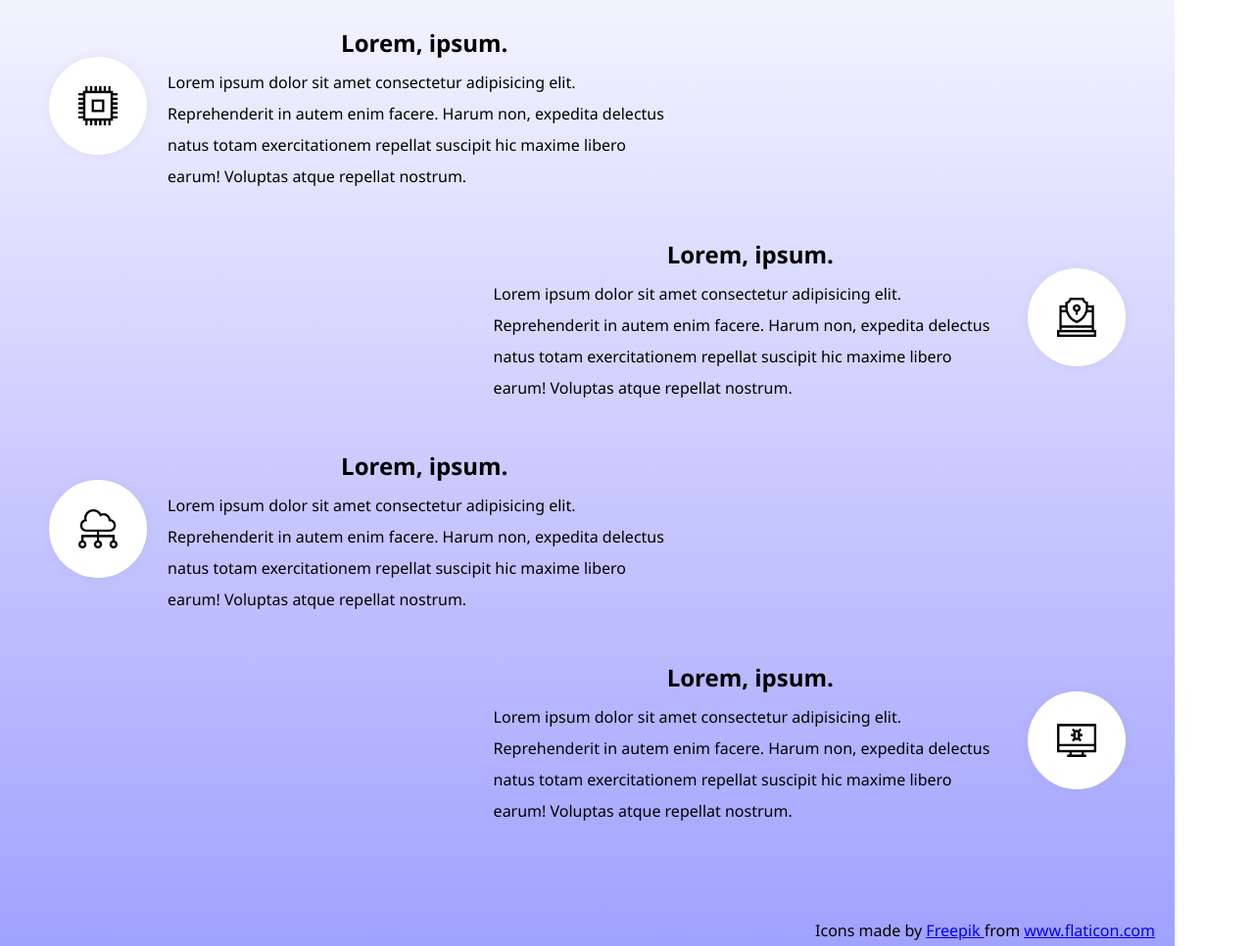
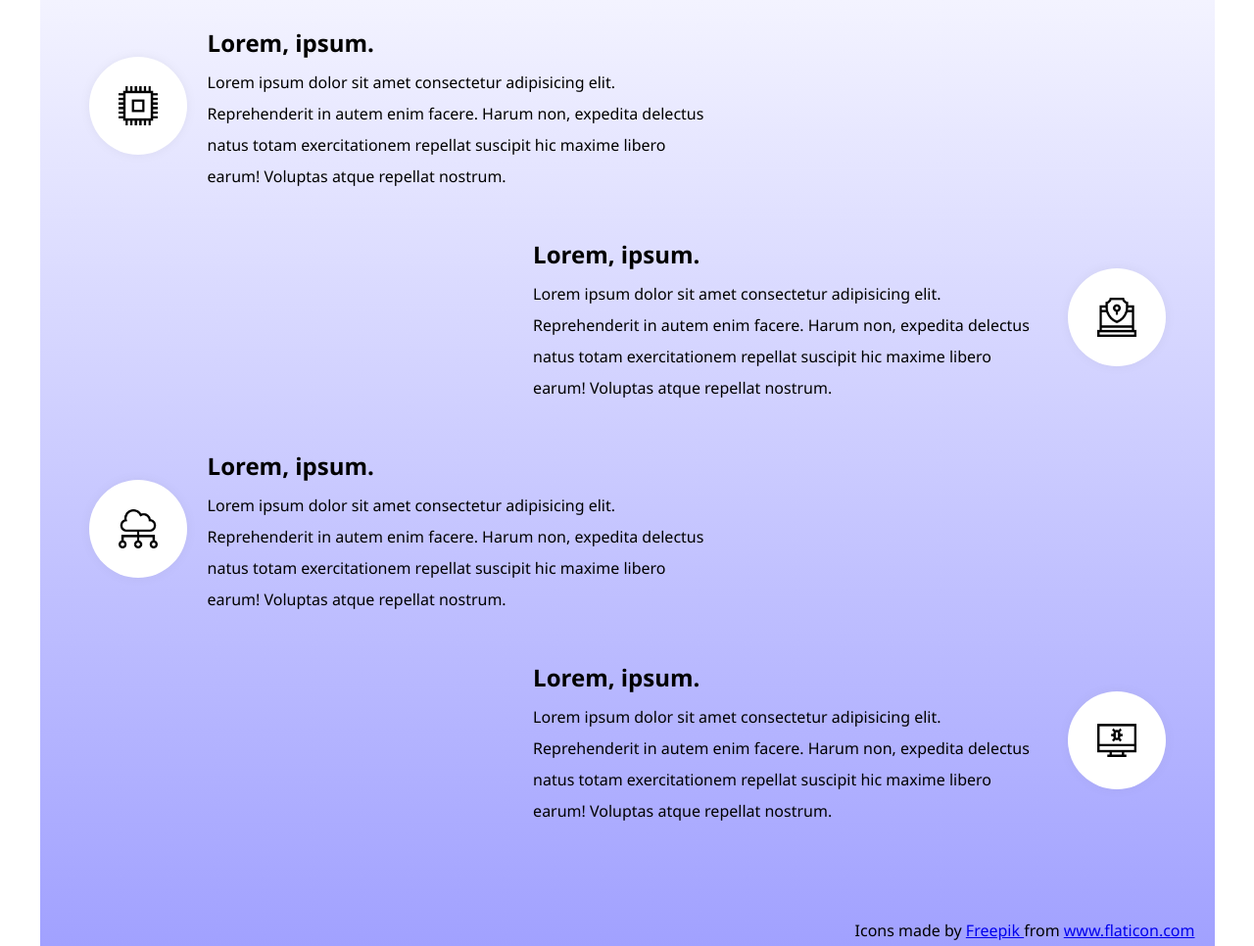
Before and after one commit to magdasokolovic/ui-flexbox-kpi-list, a plain HTML site: page uib-flexbox-kpi-list/index.html in a window 1280 px wide. Shown: the whole page at 98% size. Drawn offline with Linux system fonts and the light colour scheme.

Commit message:
changed text layout for tablet

```diff
--- a/uib-flexbox-kpi-list/style.css
+++ b/uib-flexbox-kpi-list/style.css
@@ -26,6 +26,7 @@ body {
     background-image: linear-gradient(to bottom, rgb(243, 243, 255), rgb(161, 161, 255));
     margin: 0 auto;
     padding: 0 20px;
+    width: 100%;
 }
 
 .card-item {
@@ -81,14 +82,11 @@ p, h1 {
 
     .card-content {
         flex-basis: 85%;
+        align-items: flex-start;
     }
 }
 
 @media (min-width: 1200px) {
-    .main-container {
-        /* width: 1200px; */
-        margin: 0;
-    }
 
     .card-item {
         flex-direction: row-reverse;
```
